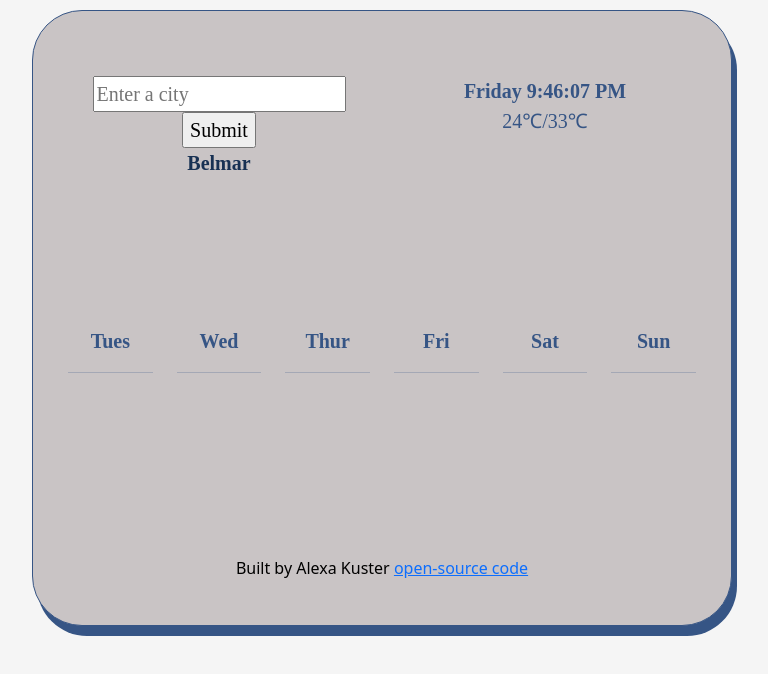
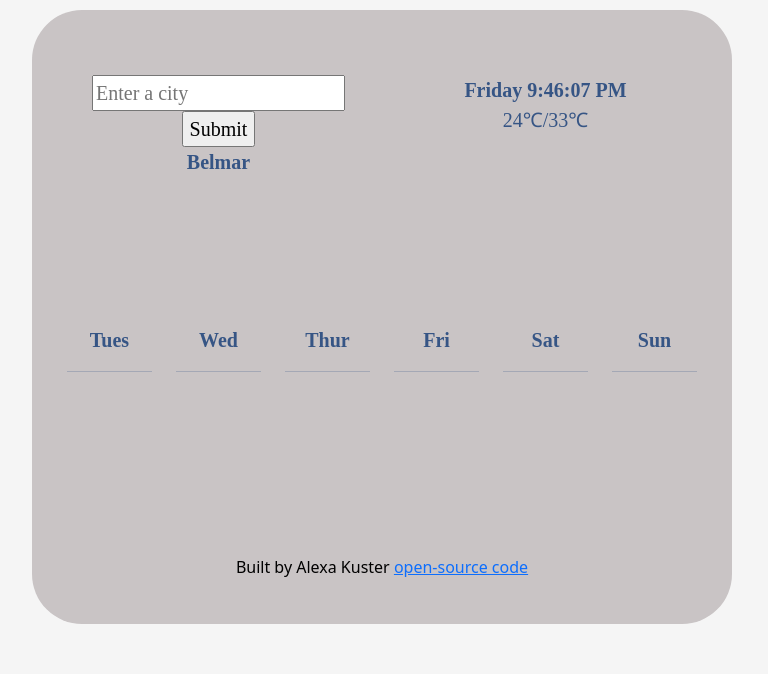
Before and after one commit to Akusterr/WeatherappProject, a plain HTML site: page index.html in a window 1280 px wide. Shown: the whole page, without its empty margins (258-1026 px from the left). Drawn offline with nearby package versions, Linux system fonts and the light colour scheme; no server answers.

Commit message:
update final project
Updated.

```diff
--- a/index.js
+++ b/index.js
@@ -10,7 +10,10 @@ let days = [
   "Saturday"
 ];
 
-const apiKey = "43a017c50cad44b78c7d2a1983f72803";
+// OPEN WEATHER APP API KEY
+// const apiKey = "43a017c50cad44b78c7d2a1983f72803";
+//
+const apiKey = '3801f5b9073d0t0a033o1536380c2af4'
 const currentDay = days[now.getDay()];
 const time = now.toLocaleTimeString();
 
@@ -31,24 +34,177 @@ function submit(event) {
 const cityForm = document.querySelector("#cityForm");
 cityForm.addEventListener("submit", submit);
 
+const sampleApiResponse = {
+   "city":"Lisbon",
+   "country":"Portugal",
+   "coordinates":{
+      "longitude":-9.1365919,
+      "latitude":38.7077507
+   },
+   "daily":[
+      {
+         "condition":{
+            "description":"light rain",
+            "icon_url":"http://shecodes-assets.s3.amazonaws.com/api/weather/icons/rain-day.png",
+            "icon":"rain-day"
+         },
+         "temperature":{
+            "day":19.86,
+            "minimum":17.64,
+            "maximum":20.05,
+            "humidity":77
+         },
+         "wind":{
+            "speed":5.2
+         },
+         "time":1666353600
+      },
+      {
+         "condition":{
+            "description":"moderate rain",
+            "icon_url":"http://shecodes-assets.s3.amazonaws.com/api/weather/icons/rain-day.png",
+            "icon":"rain-day"
+         },
+         "temperature":{
+            "day":20.76,
+            "minimum":17.6,
+            "maximum":21,
+            "humidity":78
+         },
+         "wind":{
+            "speed":10.13
+         },
+         "time":1666440000
+      },
+      {
+         "condition":{
+            "description":"light rain",
+            "icon_url":"http://shecodes-assets.s3.amazonaws.com/api/weather/icons/rain-day.png",
+            "icon":"rain-day"
+         },
+         "temperature":{
+            "day":20.07,
+            "minimum":17.86,
+            "maximum":20.07,
+            "humidity":66
+         },
+         "wind":{
+            "speed":7.32
+         },
+         "time":1666526400
+      },
+      {
+         "condition":{
+            "description":"light rain",
+            "icon_url":"http://shecodes-assets.s3.amazonaws.com/api/weather/icons/rain-day.png",
+            "icon":"rain-day"
+         },
+         "temperature":{
+            "day":20.76,
+            "minimum":17.66,
+            "maximum":20.76,
+            "humidity":66
+         },
+         "wind":{
+            "speed":5.99
+         },
+         "time":1666612800
+      },
+      {
+         "condition":{
+            "description":"light rain",
+            "icon_url":"http://shecodes-assets.s3.amazonaws.com/api/weather/icons/rain-day.png",
+            "icon":"rain-day"
+         },
+         "temperature":{
+            "day":20.95,
+            "minimum":18.13,
+            "maximum":21.04,
+            "humidity":79
+         },
+         "wind":{
+            "speed":7.26
+         },
+         "time":1666699200
+      },
+      {
+         "condition":{
+            "description":"light rain",
+            "icon_url":"http://shecodes-assets.s3.amazonaws.com/api/weather/icons/rain-day.png",
+            "icon":"rain-day"
+         },
+         "temperature":{
+            "day":20.56,
+            "minimum":18.67,
+            "maximum":20.56,
+            "humidity":82
+         },
+         "wind":{
+            "speed":5.97
+         },
+         "time":1666785600
+      },
+      {
+         "condition":{
+            "description":"overcast clouds",
+            "icon_url":"http://shecodes-assets.s3.amazonaws.com/api/weather/icons/broken-clouds-day.png",
+            "icon":"broken-clouds-day"
+         },
+         "temperature":{
+            "day":19.5,
+            "minimum":17.1,
+            "maximum":20.25,
+            "humidity":79
+         },
+         "wind":{
+            "speed":2.02
+         },
+         "time":1666872000
+      }
+   ]
+}
+
 const fetchAndRenderCityWeatherData = (str) => {
   let cityHeading = document.querySelector('#locationDisplay');
   cityHeading.innerHTML = str;
   search(str).then((cityWeatherData) => {
     console.log(cityWeatherData)
+    const {daily} = cityWeatherData;
+    const {
+       temperature:{maximum, minimum},
+       wind:{speed},
+       condition: {icon_url, icon, description}
+    } = daily.shift();
     let currentTempSpan = document.querySelector('#currentTemp');
-    const temp_max = cityWeatherData.main.temp_max;
-    const temp_min = cityWeatherData.main.temp_min;
-    currentTempSpan.innerHTML = `${temp_min}℃/${temp_max}℃`
-    const weather = cityWeatherData.weather || [];
-    const firstWeater = weather[0] || {};
-    const icon = firstWeater.icon;
+    currentTempSpan.innerHTML = `${minimum}℃/${maximum}℃`
     let iconTarget = document.querySelector('#iconTarget');
-    iconTarget.innerHTML = `<img src="https://openweathermap.org/img/wn/${icon}@2x.png" />`
+    iconTarget.innerHTML = `<img  alt="${icon}" src="${icon_url}" />`
+    document.querySelector('#windSpeed').innerHTML = `Speed: ${speed} mph`;
+    document.querySelector('#condition').innerHTML = description;
 
-    const {deg, speed} = cityWeatherData.wind;
-    document.querySelector('#windSpeed').innerHTML = `Speed: ${speed} mph`;
-     document.querySelector('#windDirection').innerHTML = `Direction: ${deg}°`;
+    daily.forEach((weatherForDay, idx) => {
+      const {
+        temperature:{maximum, minimum},
+        wind:{speed},
+        condition: {icon_url, icon},
+        time
+      } = weatherForDay;
+
+      const tempSpan = document.querySelector(`#weekday${idx}temp`);
+      const dateStrong = document.querySelector(`#weekday${idx}day`);
+      const iconSpan = document.querySelector(`#weekday${idx}icon`);
+
+      // tempSpan.innerHTML = `${minimum}℃/${maximum}℃`;
+      tempSpan.innerHTML = `
+        <p class="tempText">${maximum}℃</p>
+        <p class="tempText">${minimum}℃</p>
+      `;
+      const date = new Date();
+      date.setTime(time * 1000) // time is in seconds so convert to miliseconds
+      dateStrong.innerHTML = days[date.getDay()];
+
+      iconSpan.innerHTML = `<img  alt="${icon}" src="${icon_url}" />`;
+    })
   })
 }
 
@@ -60,7 +216,6 @@ const fetchAndRenderDailyWeatherDataForCity = (str) => {
 
 const updateDailyForcastAndCityWeatherData = (city) => {
   fetchAndRenderCityWeatherData(city)
-  // fetchAndRenderDailyWeatherDataForCity(city)
 }
 
 function submit(event) {
@@ -72,16 +227,11 @@ function submit(event) {
 ////////////
 
 function search(city) {
-
-  let apiUrl = `https://api.openweathermap.org/data/2.5/weather?q=${city}&appid=${apiKey}&units=metric`;
+  // leaving open weather api url in here for now but using she codes API
+  // let apiUrl = `https://api.openweathermap.org/data/2.5/weather?q=${city}&appid=${apiKey}&units=metric`;
+  let apiUrl = `https://api.shecodes.io/weather/v1/forecast?query=${city}&key=${apiKey}`
   return axios.get(apiUrl).then((result) => result.data);
 }
-
-function searchDailyForcast(city) {
-  let apiUrl = `https://pro.openweathermap.org/data/2.5/forecast/hourly?q=${city}&appid=${apiKey}&units=metric`;
-  return axios.get(apiUrl).then((result) => result.data);
-}
-
 
 
 function getLocation(event) {
--- a/src/styles.css
+++ b/src/styles.css
@@ -6,12 +6,12 @@
 }
 .city-wrapper {
     font-size: 20px;
-    color: #183153;
+    color: #365585;
     font-family: 'Ibarra Real Nova', serif;
 }
 
 .weather-day {
-    color: #183153;
+    color: #365585;
     text-align: center;
     font-size: 35px;
     padding: 35px;
@@ -25,13 +25,12 @@
 }
 
 .main-wrapper {
-    border: 1.5px solid #365585;
-    box-shadow: 5px 10px #365585;
+    box-shadow: 5px 10px #whitesmoke;
     border-radius: 50px;
     display: block;
     margin: 10px auto;
     padding: 25px;
-    max-width: 700px;;
+    max-width: 700px;
 }
 
 div {
@@ -67,3 +66,7 @@ body {
     font-size: 20px;
     color: #365585;
 }
+
+.tempText {
+    font-size: 15px;
+}
```
